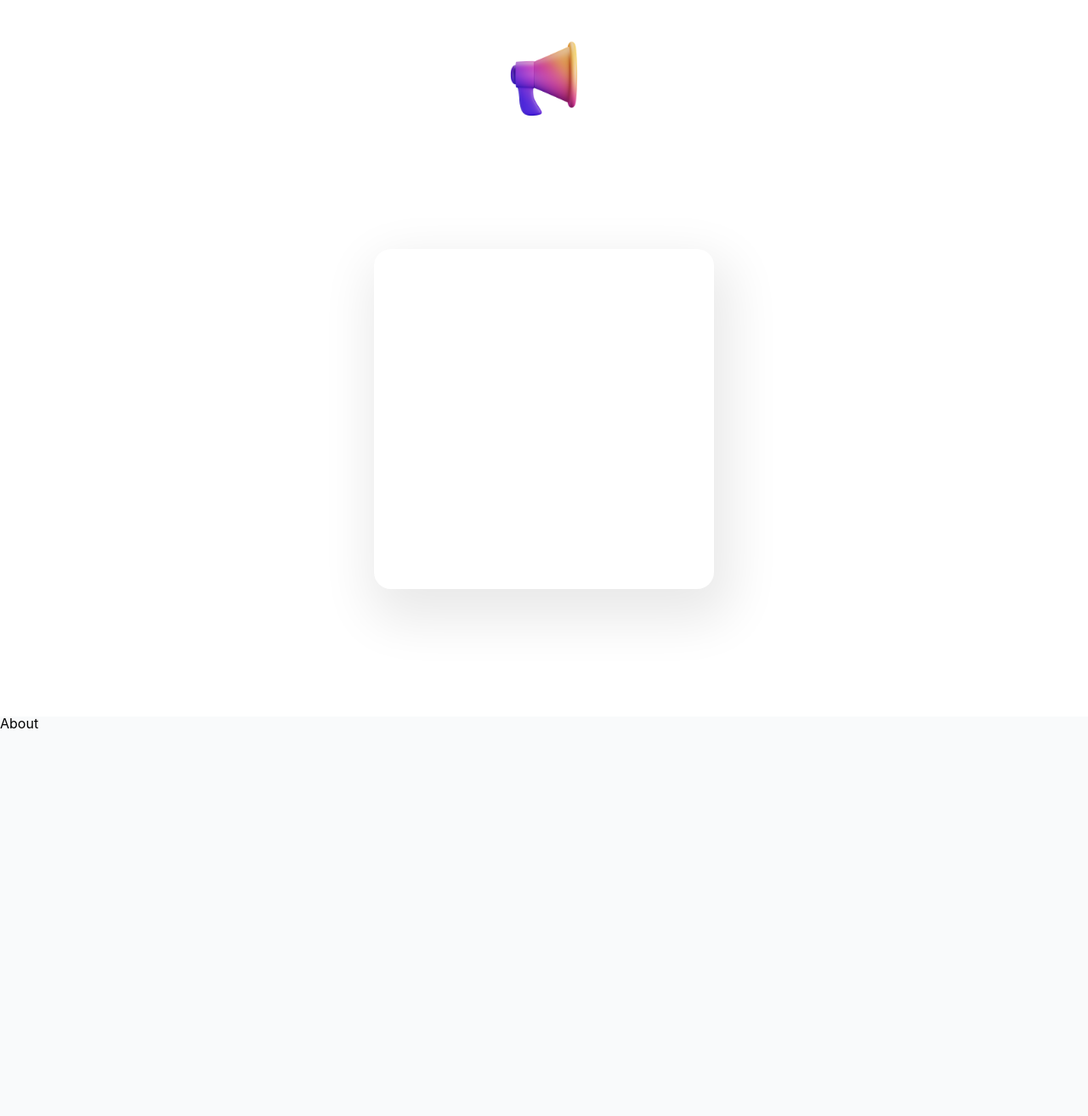
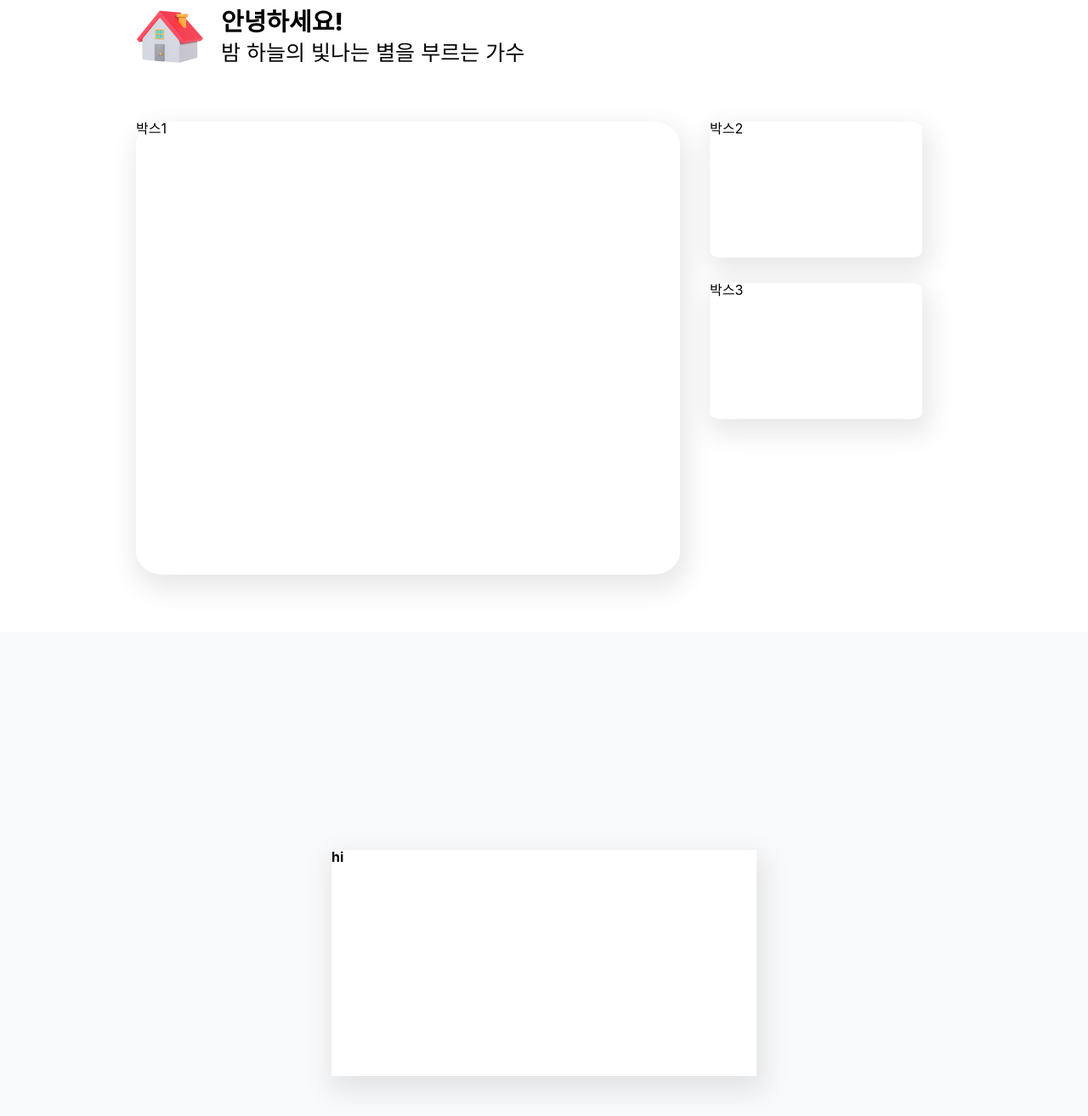
Before and after one commit to YooSeok2/Yooseok2Site, a Gatsby site: page / in a window 1280 px wide. Shown: the part 107-1420 px from the top of the page at 85% size. Built offline with nearby package versions, Linux system fonts and the light colour scheme; Gatsby itself is replaced by a stand-in of ours; a web font is replaced by a local one.

Commit message:
에니메이션 컴포넌트 추가, 홈 디자인

```diff
--- a/src/components/Header.tsx
+++ b/src/components/Header.tsx
@@ -15,6 +15,7 @@
       }
     }
     const options:any = { passive: true };
+
     window.addEventListener('scroll', onScroll, options);
     return () => {
       window.removeEventListener('scroll', onScroll, options);
--- a/src/components/framer/OpacityBox.tsx
+++ b/src/components/framer/OpacityBox.tsx
@@ -0,0 +1,28 @@
+import React from 'react';
+import { motion } from 'framer-motion';
+
+type Props={
+  children: React.ReactNode;
+  className?: string;
+}
+
+function OpacityBox({ children, className }: Props) {
+  return (
+    <motion.div
+      className={className}
+      animate={{
+        scale: [0, 1],
+        opacity: [0, 1],
+        borderRadius: ['50%', '20%', '5%'],
+      }}
+      transition={{
+        duration: 1,
+        ease: 'easeInOut',
+      }}
+    >
+      {children}
+    </motion.div>
+  );
+}
+
+export default OpacityBox;
--- /dev/null
+++ b/src/components/framer/ScrollBox.tsx
@@ -0,0 +1,50 @@
+import React, { useCallback } from 'react';
+import { motion, Variants } from 'framer-motion';
+
+type Props= {
+  children: React.ReactNode;
+}
+
+const cardVariants: Variants = {
+  offscreen: {
+    y: 300,
+    opacity: 0,
+  },
+  onscreen: {
+    y: -10,
+    opacity: 1,
+    transition: {
+      type: 'spring',
+      bounce: 0,
+      duration: 1.5,
+    },
+  },
+  hover: {
+    scale: 1.02,
+  },
+};
+
+function ScrollBox({ children }:Props) {
+  const onClickBox = useCallback((event, info) => {
+    console.log('Click box');
+  }, []);
+
+  return (
+    <motion.div
+      initial="offscreen"
+      whileInView="onscreen"
+      whileHover="hover"
+      onTap={onClickBox}
+      viewport={{ once: true, amount: 0.8 }}
+    >
+      <motion.div
+        className="about-anim-box"
+        variants={cardVariants}
+      >
+        {children}
+      </motion.div>
+    </motion.div>
+  );
+}
+
+export default ScrollBox;
--- a/src/hooks/menuHooks.tsx
+++ b/src/hooks/menuHooks.tsx
@@ -1,10 +1,10 @@
-import { useRef } from 'react';
+import { useRef, useCallback } from 'react';
 
 function useMoveScroll():[any, () => void] {
   const ref = useRef<HTMLDivElement | null>(null);
-  const onMoveToEelement = () => {
+  const onMoveToEelement = useCallback(() => {
     ref.current?.scrollIntoView({ behavior: 'smooth', block: 'start' });
-  };
+  }, []);
 
   return [ref, onMoveToEelement];
 }
--- a/src/pages/index.tsx
+++ b/src/pages/index.tsx
@@ -1,9 +1,10 @@
-import React, { useEffect } from 'react';
+import React from 'react';
 import '../styles/app.scss';
-import { motion } from 'framer-motion';
 import Header from '../components/Header';
 import useMoveScroll from '../hooks/menuHooks';
-import TestImg from '../images/test_img.png';
+import TestImg from '../images/Home_perspective_matte.png';
+import OpacityBox from '../components/framer/OpacityBox';
+import ScrollBox from '../components/framer/ScrollBox';
 
 export interface MoveMethods {
   onMoveHome: () => void,
@@ -25,27 +26,33 @@
         <div className="img-div">
           <img
             src={TestImg}
-            width={100}
-            height={100}
+            width={80}
+            height={80}
             alt="test"
           />
+          <div className="text-box">
+            <h4>안녕하세요!</h4>
+            <p>밤 하늘의 빛나는 별을 부르는 가수</p>
+          </div>
         </div>
         <div className="anim-box">
-          <motion.div
-            animate={{
-              scale: [0, 2],
-              opacity: [0, 1],
-              borderRadius: ['50%', '20%', '5%'],
-            }}
-            transition={{
-              duration: 1,
-              ease: 'easeInOut',
-            }}
-          />
+          <OpacityBox className="big-box">
+            <span>박스1</span>
+          </OpacityBox>
+          <div className="anim-boxs">
+            <OpacityBox>
+              <span>박스2</span>
+            </OpacityBox>
+            <OpacityBox>
+              <span>박스3</span>
+            </OpacityBox>
+          </div>
         </div>
       </div>
       <div className="about" ref={aboutRef}>
-        About
+        <ScrollBox>
+          <h4>hi</h4>
+        </ScrollBox>
       </div>
       <div className="skils" ref={skilsRef}>
         Skils
--- a/src/styles/_variables.scss
+++ b/src/styles/_variables.scss
@@ -185,3 +185,8 @@
       font-weight: $weight;
     }
 }
+
+@mixin animBox {
+  box-shadow: 4px 12px 30px 6px rgb(0 0 0 / 9%);
+  background: #fff;
+}
--- a/src/styles/app.scss
+++ b/src/styles/app.scss
@@ -3,19 +3,69 @@
  './reset.scss';
 
 .home{
+    width: 75%;
     height: 100vh;
+    margin: 0 auto;
     background: $bg1;
     @include flex(column, center, '');
-    padding-top: 150px;
+    padding-top: 50px;
 
     & .img-div{
-        @include flex(row, center, center);
+        flex: 1;
+        @include flex(row, '', center);
+
+        & > .text-box{
+            margin-left: 20px;
+            & h4{
+                @include font(29px, 800);
+            }
+
+            & p{
+                @include font(25px, 0);
+                margin-top: 10px;
+            }
+        }
     }
 }
+
+.big-box{
+    flex: 2;
+    height: calc(100vh/1.5);
+    @include animBox;
+}
+
+.anim-box{
+    width: 100%;
+    flex: 3;
+    @include flex(row, '', '');
+
+    & > .anim-boxs {
+        flex: 1;
+        @include flex(column, '', center);
+        & > div {
+            width: 250px;
+            height: calc(100vh/5);
+            @include animBox;
+        }
+
+        & > div:not(:first-child){
+            margin-top: 30px;
+        }
+    }
+}
+
 .about{
     height: 800px;
     background: $bg2;
+    @include flex(row, center, center);
 }
+
+.about-anim-box{
+    width: 500px;
+    height: calc(100vh/3);
+    @include animBox;
+}
+
 .skils{
     height: 800px;
     background: $bg1;
@@ -24,19 +74,6 @@
 .career{
     height: 800px;
     background: $bg2;
-}
-
-.anim-box > div{
-    width: 200px;
-    height: 200px;
-    box-shadow: 4px 12px 30px 6px rgb(0 0 0 / 9%);
-    background: #fff;
-}
-
-.anim-box{
-    width: 100%;
-    height: 100%;
-    @include flex(row, center, center);
 }
 
 .header{
@@ -72,6 +109,6 @@
 }
 
 .logo{
-    @include font(22px, 800);
+    @include font(25px, 800);
     cursor: pointer;
 }
```
Also changed, not shown: .eslintrc.js, src/images/Home_perspective_matte.png (added).
